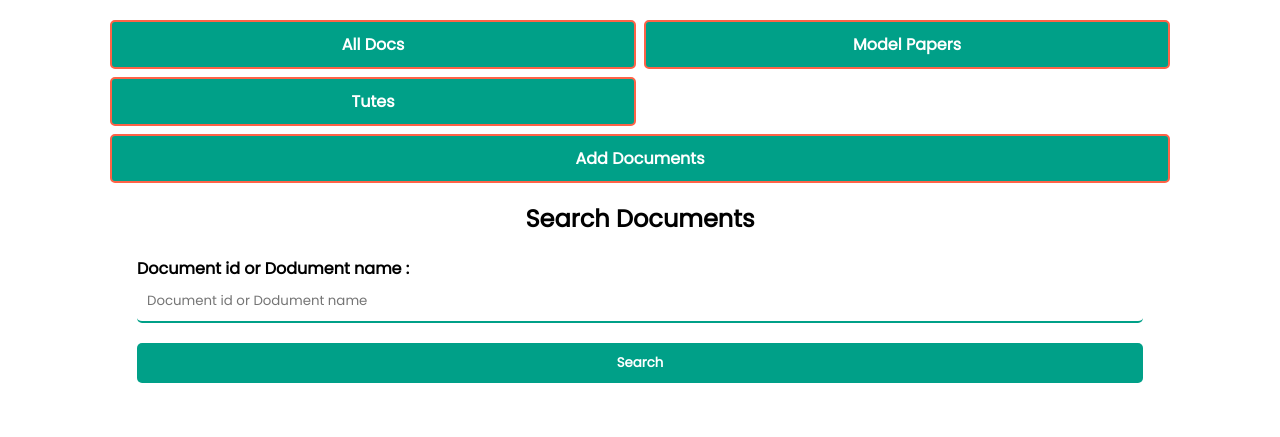
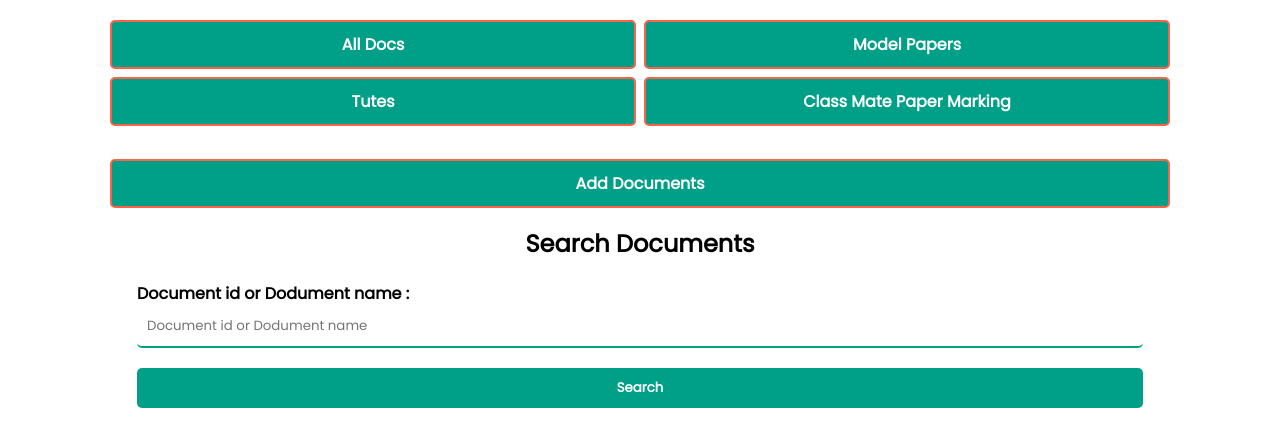
Before and after one commit to ayeshmantha2002/Mr.chemistry-2024, a PHP site: page /admin/files/manage-documents.php in a window 1280 px wide. Shown: the part 80-517 px from the top of the page. Run offline with PHP 8.4, Linux system fonts and the light colour scheme; the visitor is signed in with stand-in values (Sample User, id 1); data that the repository does not hold is empty.

Commit message:
admin panal update class mate paper marking

```diff
--- a/admin/files/manage-documents.php
+++ b/admin/files/manage-documents.php
@@ -121,7 +121,9 @@ if (isset($_POST['add'])) {
                 ?>
                 <a onclick='loadinEffect()' href="manage-documents.php?Category=1">Model Papers</a>
                 <a onclick='loadinEffect()' href="manage-documents.php?Category=2">Tutes</a>
+                <a onclick='loadinEffect()' href="manage-documents.php?Category=3">Class Mate Paper Marking </a>
             </div>
+            <br>
             <div class="full">
                 <a id="add-btn" href="#add-docs"> Add Documents </a>
             </div>
@@ -150,6 +152,7 @@ if (isset($_POST['add'])) {
                         <option value="">Choose</option>
                         <option value="1">Modle Paper</option>
                         <option value="2">Tute</option>
+                        <option value="3">Class Mate Paper Marking</option>
                     </select>
                 </p>
                 <p>
```
